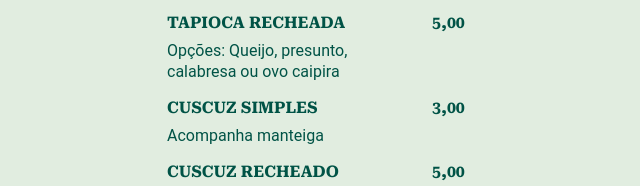
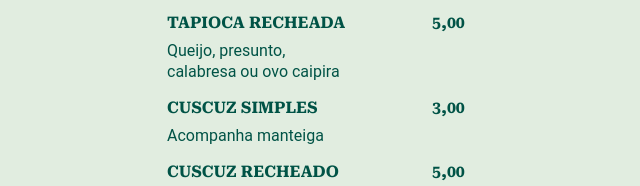
Before and after one commit to rosianeperdigao/prato-colorido, a plain HTML site: page index.html in a window 1280 px wide. Shown: the part 540-726 px from the top of the page, 323-963 px from the left. Drawn offline with Linux system fonts and the light colour scheme.

Commit message:
Update index.html

```diff
--- a/index.html
+++ b/index.html
@@ -62,7 +62,7 @@
             <li>
                 <div class="details">
                     <h3>TAPIOCA RECHEADA</h3>
-                    <p>Opções: Queijo, presunto, <br>calabresa ou ovo caipira</p>
+                    <p>Queijo, presunto, <br>calabresa ou ovo caipira</p>
                 </div>
                 <strong class="price">5,00</strong>
             </li>
```
